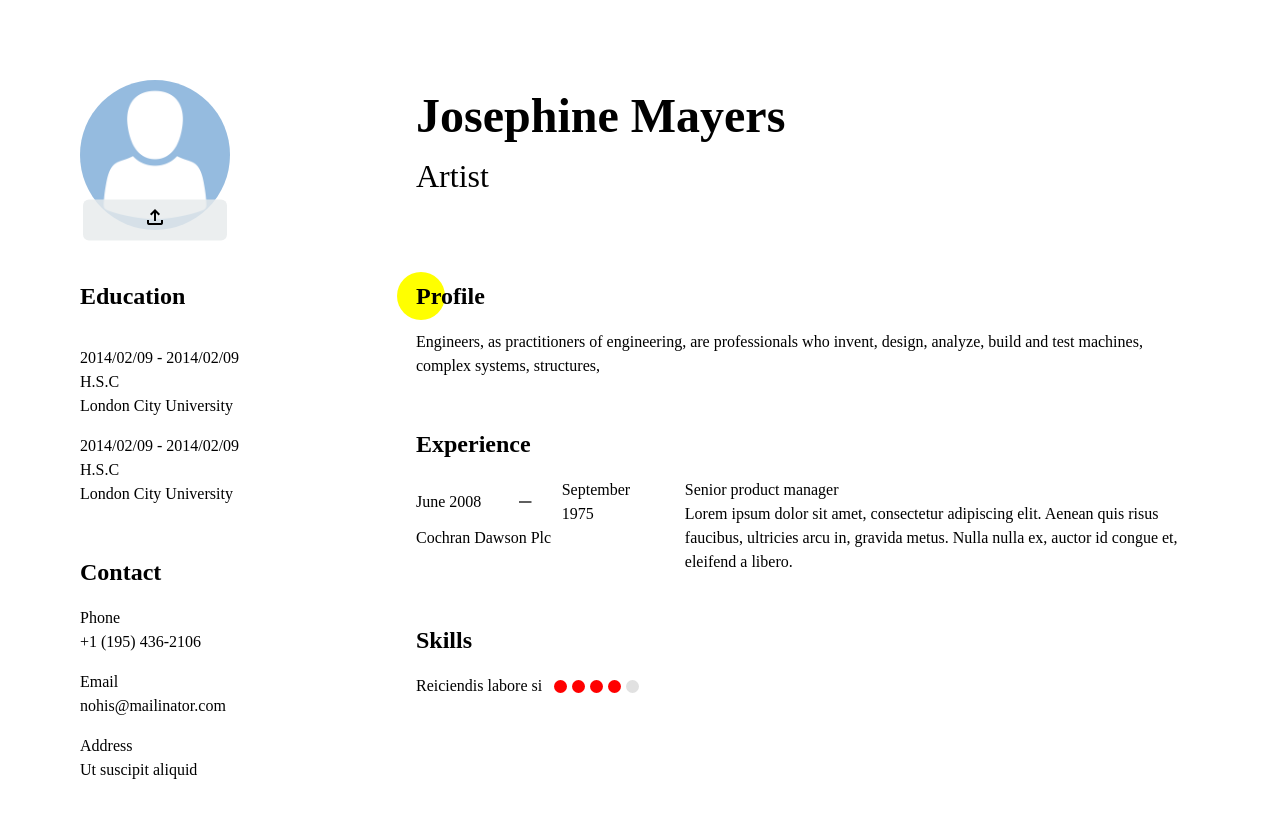
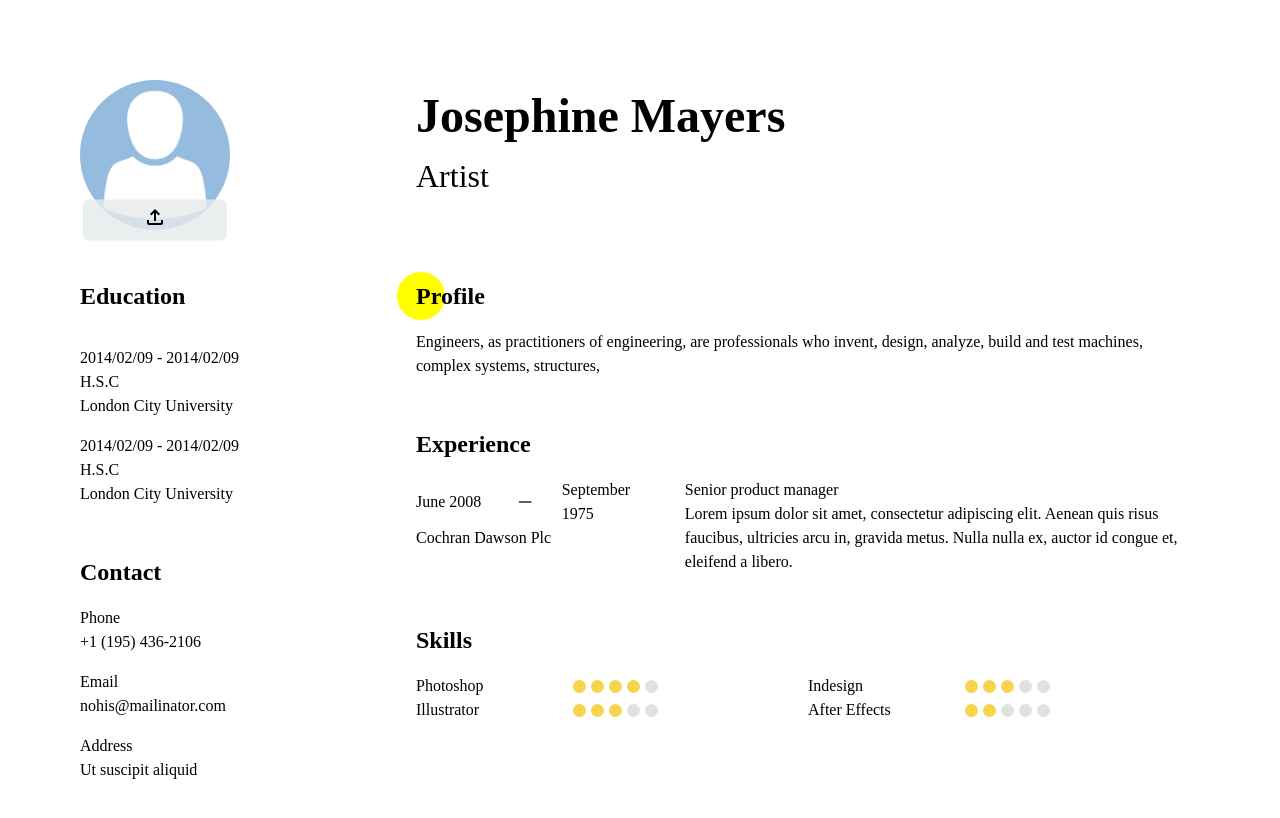
Before and after one commit to ZTanvir/cv-maker, a React (Vite) app: page / in a window 1280 px wide. Shown: the top 818 px of the page. Built offline with nearby package versions, Linux system fonts and the light colour scheme.

Commit message:
Arranged skill and rating as design

```diff
--- a/src/Components/CvData.js
+++ b/src/Components/CvData.js
@@ -52,8 +52,26 @@ const CvData = {
     {
       id: crypto.randomUUID(),
       visibility: true,
-            skill: "Reiciendis labore si",
+      skill: "Photoshop",
       level: "4",
+    },
+    {
+      id: crypto.randomUUID(),
+      visibility: true,
+      skill: "Indesign",
+      level: "3",
+    },
+    {
+      id: crypto.randomUUID(),
+      visibility: true,
+      skill: "Illustrator",
+      level: "3",
+    },
+    {
+      id: crypto.randomUUID(),
+      visibility: true,
+      skill: "After Effects",
+      level: "2",
     },
   ],
 };
--- a/src/Components/CvPreview/DisplaySkills.jsx
+++ b/src/Components/CvPreview/DisplaySkills.jsx
@@ -3,23 +3,21 @@ import styles from "../../styles/CvPreview/skillRating.module.css";
 const SkillRating = ({ skillName, level, bgColor }) => {
   const maxLevel = [1, 2, 3, 4, 5];
   return (
-        <div>
     <div className={styles.skillSection}>
-                {skillName}
+      <span className={styles.skillName}>{skillName}</span>
       <span className={styles.ratingCircles}>
         {maxLevel.map((item) => (
           <span
             key={crypto.randomUUID()}
             style={
               item <= level
-                                    ? { backgroundColor: "red" }
+                ? { backgroundColor: "var(--color-yellow)" }
                 : { backgroundColor: "#E1E1E1" }
             }
             className={styles.ratingCircle}
           ></span>
         ))}
       </span>
-            </div>
     </div>
   );
 };
@@ -30,6 +28,7 @@ const DisplaySkills = ({ cvData }) => {
   return (
     <section className={styles.skillsSection}>
       <h2>Skills</h2>
+      <div className={styles.skillsRating}>
         {skills.map((skill) => (
           <SkillRating
             key={crypto.randomUUID()}
@@ -37,6 +36,7 @@ const DisplaySkills = ({ cvData }) => {
             level={skill.level}
           />
         ))}
+      </div>
     </section>
   );
 };
--- a/src/styles/CvPreview/skillRating.module.css
+++ b/src/styles/CvPreview/skillRating.module.css
@@ -1,16 +1,26 @@
 .skillsSection {
 }
+.skillsRating {
+  display: flex;
+  flex-wrap: wrap;
+}
+
 .skillsSection > h2 {
   margin-bottom: 1rem;
 }
 .skillSection {
+  flex-basis: 50%;
   display: flex;
   flex-direction: row;
   align-items: center;
-    gap: 0.75rem;
+}
+
+.skillName {
+  flex-basis: 40%;
 }
 
 .ratingCircles {
+  flex-basis: 60%;
   display: flex;
   gap: 5px;
 }
```
Lines whose indentation alone changed are shown as unchanged.
